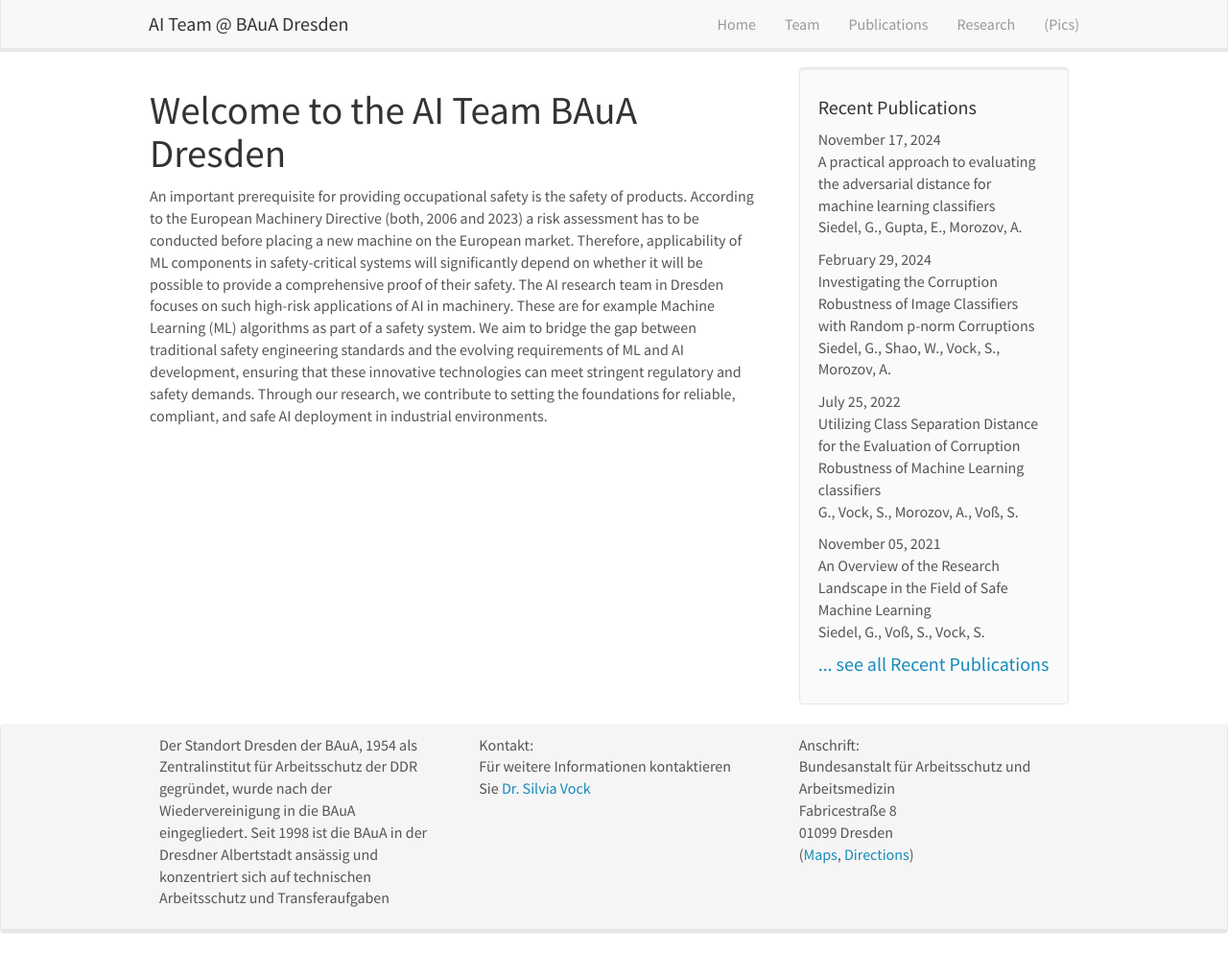
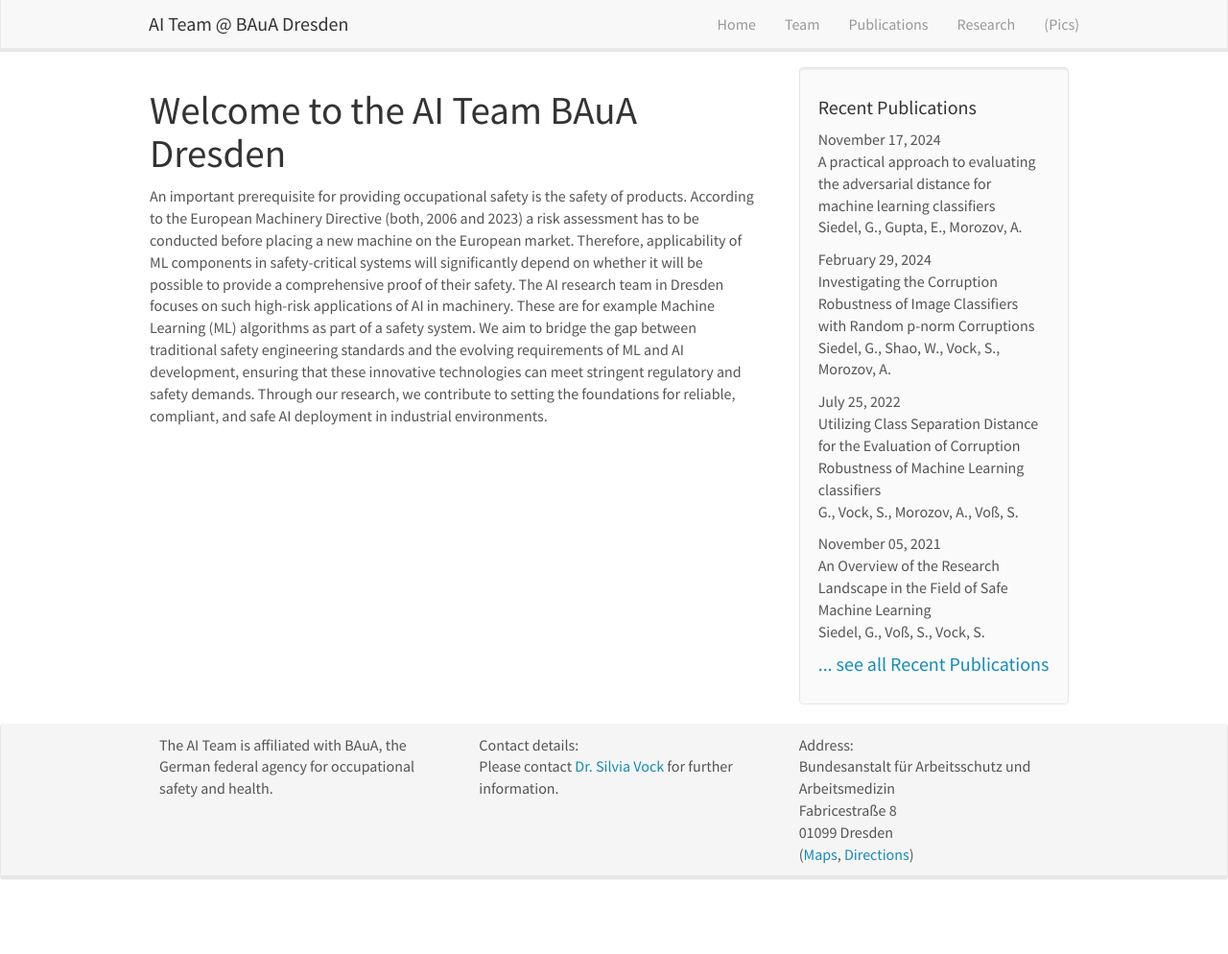
Before and after one commit to aidresden/aidresden.github.io, a Jekyll site: the page built from _pages/home.md, in a window 1280 px wide and 994 px high. Shown: the whole window at 96% size. Built offline with Jekyll 4.4.1, drawn with Linux system fonts in a browser that asks for light colours; nearby versions of some CDN libraries.

Commit message:
Update footer.html
Signed-off-by: aidresden <aidresden@baua.bund.de>

```diff
--- a/_includes/footer.html
+++ b/_includes/footer.html
@@ -3,7 +3,7 @@
 	<div class="container-fluid">
 	  <div class="row">
 		<div class="col-sm-4">
-		  <p>Der Standort Dresden der BAuA, 1954 als Zentralinstitut für Arbeitsschutz der DDR gegründet, wurde nach der Wiedervereinigung in die BAuA eingegliedert. Seit 1998 ist die BAuA in der Dresdner Albertstadt ansässig und konzentriert sich auf technischen Arbeitsschutz und Transferaufgaben</p>
+		  <p>The AI Team is affiliated with BAuA, the German federal agency for occupational safety and health.</p>
 
 
 		   <p>  </p><p>
@@ -11,8 +11,8 @@
 
 		</div>
 		<div class="col-sm-4">
-		  Kontakt:<br />
-		  Für weitere Informationen kontaktieren Sie <a href="mailto:Vock.Silvia@baua.bund.de">Dr. Silvia Vock</a><br />
+		  Contact details:<br />
+		  Please contact <a href="mailto:Vock.Silvia@baua.bund.de">Dr. Silvia Vock</a> for further information.<br />
 		</div>
 	 <!-- - StG and CoG from the <a href="https://erc.europa.eu">ERC</a><br />
 		  - <a href="http://www.nwo.nl/en/research-and-results/programmes/Talent+Scheme">Vidi </a> and <a href='https://www.fom.nl/en/news/press-releases/2016/11/18/28634/'>Projectruimte</a> grants from <a href="http://www.nwo.nl">NWO</a> <br />
@@ -20,7 +20,7 @@
 		</div> -->
 
 		<div class="col-sm-4">
-		  Anschrift:<br />
+		  Address:<br />
 		  Bundesanstalt für Arbeitsschutz und Arbeitsmedizin<br />
 		  Fabricestraße 8<br />
 		  01099 Dresden<br />
```
